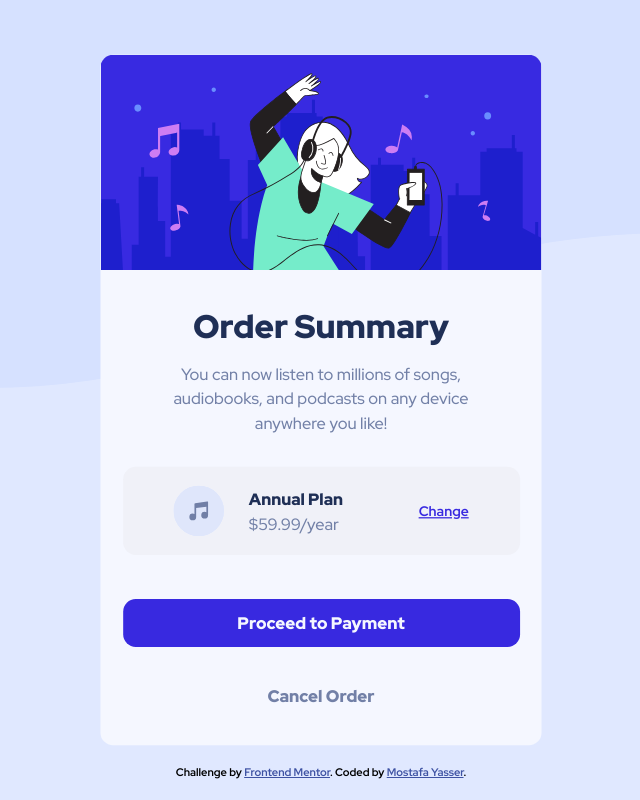
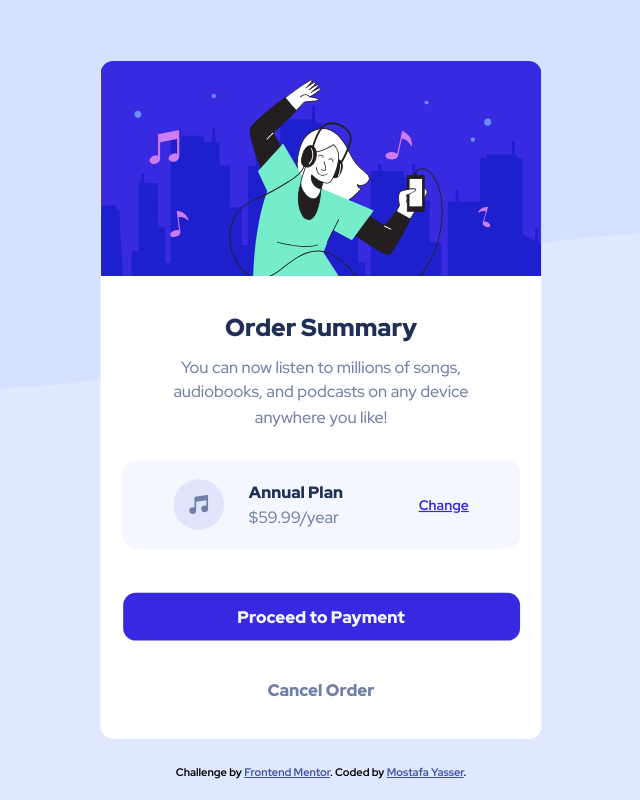
Before and after one commit to Moustafa-Yasser/order-summary, a plain HTML site: page index.html in a window 1280 px wide. Shown: the whole page, without its empty margins (319-959 px from the left). Drawn offline with Linux system fonts and the light colour scheme.

Commit message:
fix colors

```diff
--- a/index.html
+++ b/index.html
@@ -30,7 +30,7 @@
     <div class="container">
       <div class="upper-case">
         <img src="images/illustration-hero.svg" alt="" />
-        <h1>Order Summary</h1>
+        <h2>Order Summary</h2>
         <p>
           You can now listen to millions of songs, audiobooks, and podcasts on
           any device anywhere you like!
--- a/main.scss
+++ b/main.scss
@@ -35,7 +35,7 @@ body {
 .container {
   display: grid;
   justify-content: center;
-  background-color: $bg-container-color;
+  background-color: #fff;
   border-radius: 10px;
   overflow: hidden;
   @include media(desktop) {
@@ -50,7 +50,7 @@ body {
     img {
       width: 100%;
     }
-    h1 {
+    h2 {
       color: $heading-color;
       font-weight: 900;
       text-align: center;
@@ -72,7 +72,7 @@ body {
     margin: auto;
 
     .info-product {
-      background-color: #e8e9ef73;
+      background-color: $bg-container-color;
       padding: 15px 0px;
       @include center-ele;
       gap: 60px;
```
Also changed, not shown: main.css, 1 other file.
